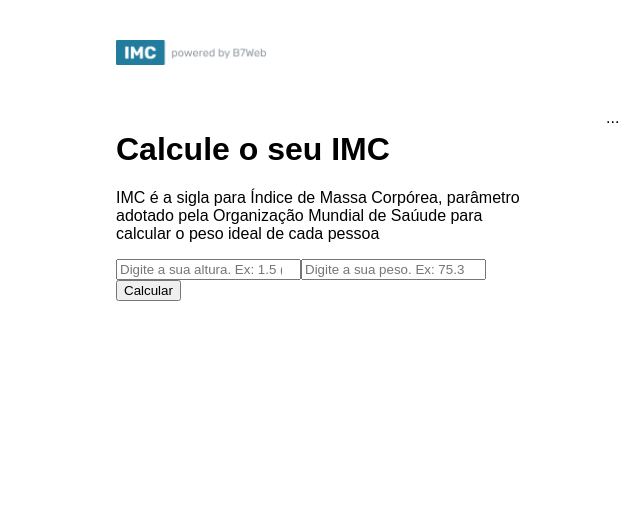
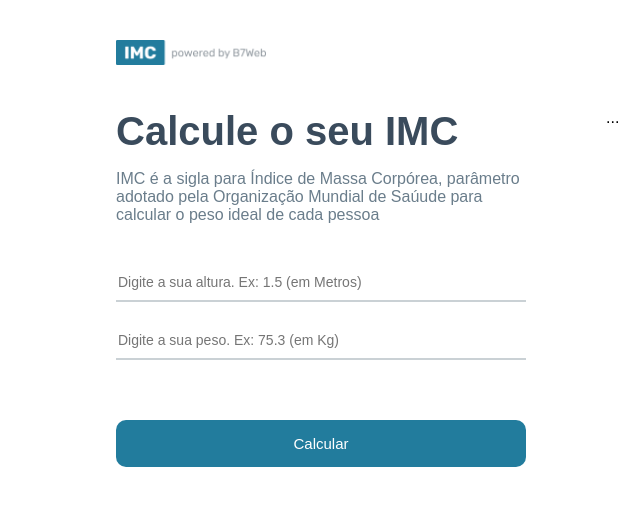
Before and after one commit to endreumrb/Calcualdora-IMC_ReactJS, a React (Create React App) app: page / in a window 1280 px wide. Shown: the top 506 px of the page, without its empty margins (74-714 px from the left). Built offline with nearby package versions, Linux system fonts and the light colour scheme.

Commit message:
Estilizando leftSide

```diff
--- a/src/App.module.css
+++ b/src/App.module.css
@@ -22,6 +22,45 @@
   margin-right: 40px;
 }
 
+.leftSide h1 {
+  margin: 0;
+  font-size:40px;
+  color: #3A4B5C;
+}
+
+.leftSide p {
+  font-size: 16px;
+  margin-bottom: 40px;
+  color: #6A7D8B;
+}
+
+.leftSide input {
+  width: 100%;
+  border: 0;
+  border-bottom: 2px solid rgba(150, 163, 171, 0.5);
+  padding: 10px 2px;
+  margin-bottom: 20px;
+  font-size: 14px;
+  outline: 0;
+}
+
+.leftSide button {
+  background-color: #227C9D;
+  color: #FFFFFF;
+  font-size: 15px;
+  border: 0;
+  border-radius: 10px;
+  padding: 15px 0;
+  width: 100%;
+  cursor: pointer;
+  margin-top: 40px;
+  transition: all .3s;
+}
+
+.leftSide button:hover {
+  opacity: .8;
+}
+
 .rightSide {
   flex: 1;
   margin-left: 40px;
```
